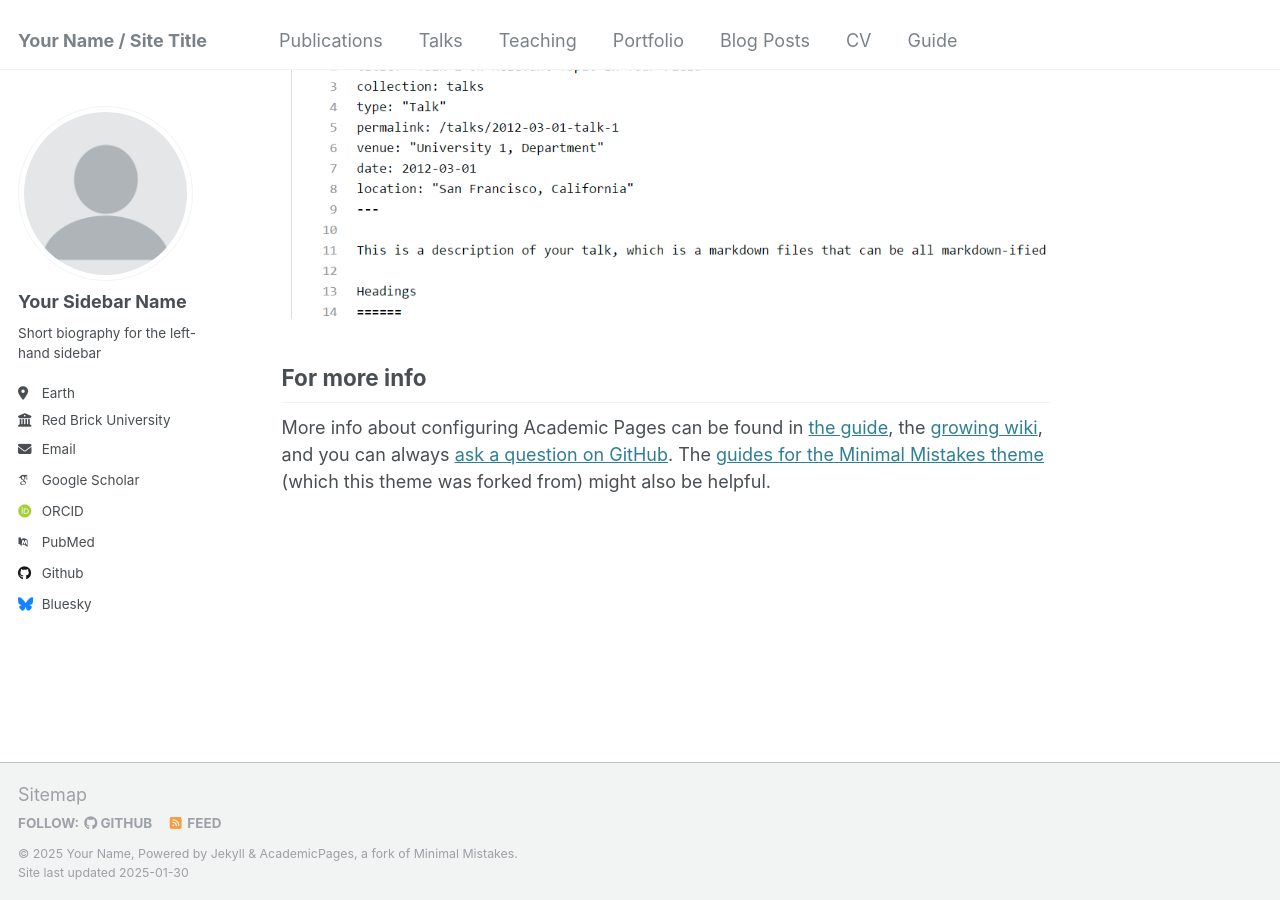
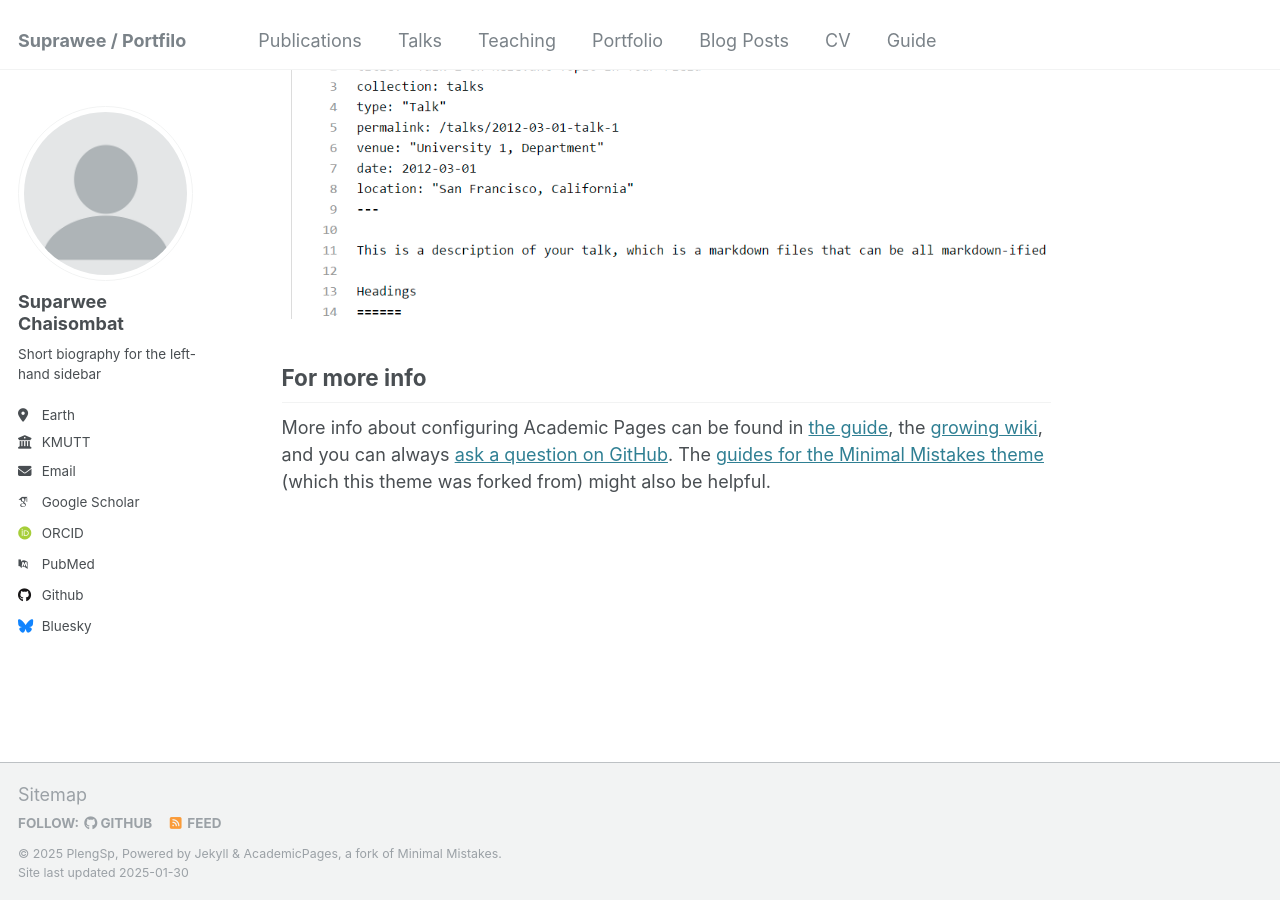
Before and after one commit to PlengSp/PlengSp.github.io, a Jekyll site: the page built from _pages/about.md, in a window 1280 px wide and 900 px high, scrolled down 2643 px. Built offline with Jekyll 4.4.1, drawn with Linux system fonts in a browser that asks for light colours; some web fonts are replaced.

Commit message:
Update _config.yml

```diff
--- a/_config.yml
+++ b/_config.yml
@@ -8,11 +8,11 @@
 
 # Basic Site Settings
 locale                   : "en-US"
-title                    : "Your Name / Site Title"
+title                    : "Suprawee / Portfilo"
 title_separator          : "-"
-name                     : &name "Your Name"
+name                     : &name "PlengSp"
 description              : &description "personal description"
-url                      : https://academicpages.github.io # the base hostname & protocol for your site e.g. "https://[your GitHub username].github.io"
+url                      : https://PlengSp.github.io # the base hostname & protocol for your site e.g. "https://[your GitHub username].github.io"
 baseurl                  : "" # the subpath of your site, e.g. "/blog"
 repository               : "academicpages/academicpages.github.io"
 
@@ -22,13 +22,13 @@ repository               : "academicpages/academicpages.github.io"
 author:
   # Biographic information
   avatar           : "profile.png"
-  name             : "Your Sidebar Name"
+  name             : "Suparwee Chaisombat"
   pronouns         : # example: "she/her"
   bio              : "Short biography for the left-hand sidebar"
   location         : "Earth"
-  employer         : "Red Brick University"
+  employer         : "KMUTT"
   uri              : # URL
-  email            : "none@example.org"
+  email            : "Suprawee.chai@kmutt.ac.th"
 
   # Academic websites
   arxiv            : # URL - Update with the correct link to your profile
```
